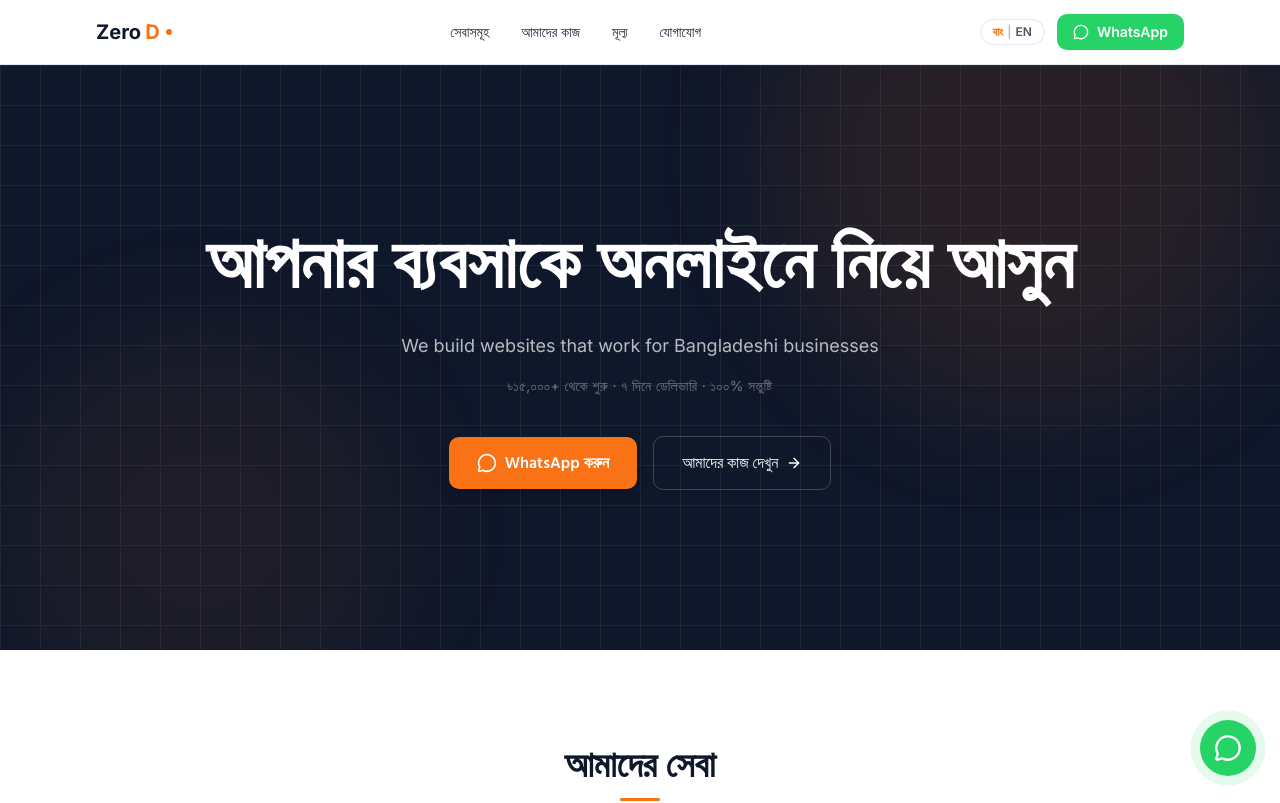
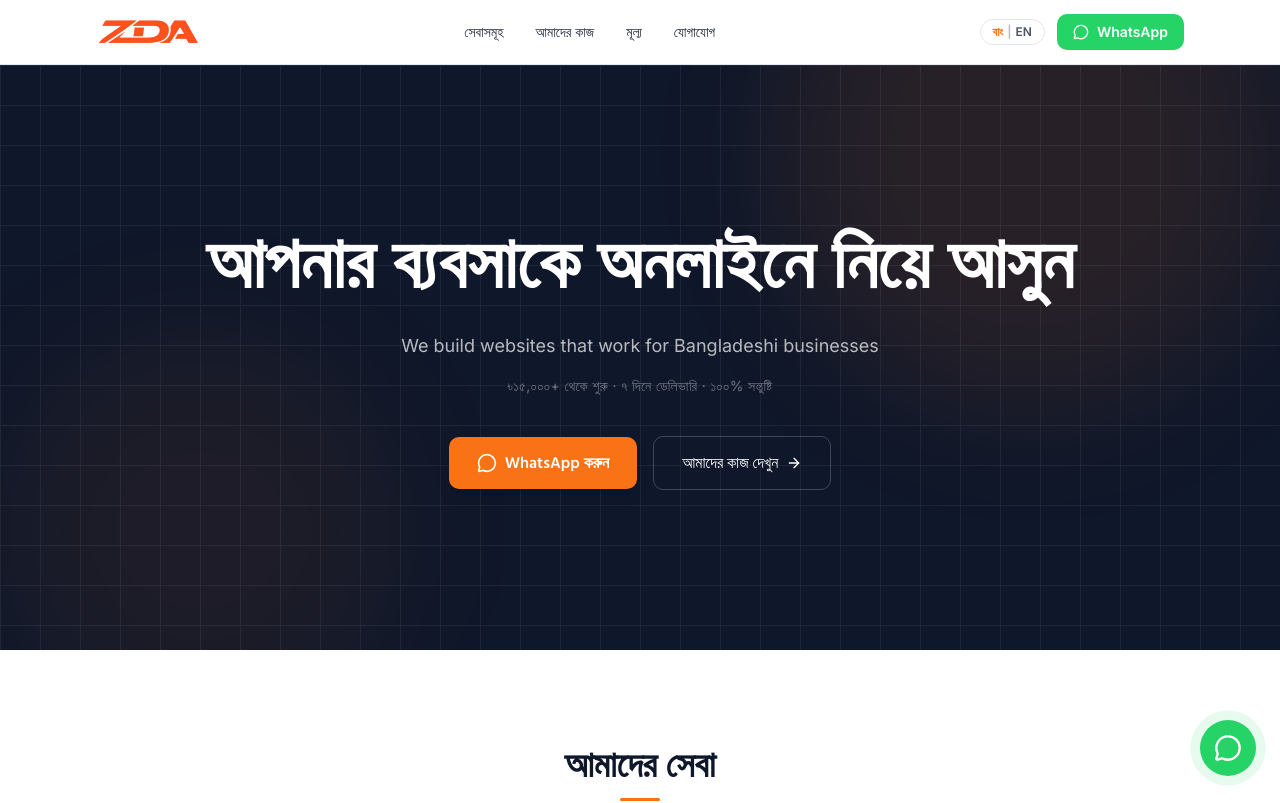
Before and after one commit to AFIF-ZILANI/zerod-agency, a Next.js app: page / in a window 1280 px wide. Shown: the top 803 px of the page. Built offline with nearby package versions, Linux system fonts and the light colour scheme.

Commit message:
feat: enhance Navbar component with logo image and code formatting improvements

```diff
--- a/components/navbar.tsx
+++ b/components/navbar.tsx
@@ -1,45 +1,50 @@
-"use client"
+"use client";
 
-import { useState, useEffect } from "react"
-import Link from "next/link"
-import { Menu, X, MessageCircle } from "lucide-react"
-import { wa }           from "@/lib/constants"
-import { useLanguage }  from "@/lib/i18n"
-import type { Language } from "@/lib/translations"
+import { useState, useEffect } from "react";
+import Link from "next/link";
+import { Menu, X, MessageCircle } from "lucide-react";
+import { wa } from "@/lib/constants";
+import { useLanguage } from "@/lib/i18n";
+import type { Language } from "@/lib/translations";
+import Image from "next/image";
 
 function LanguageToggle({ className = "" }: { className?: string }) {
-  const { t, language, setLanguage } = useLanguage()
-  const next: Language = language === "bn" ? "en" : "bn"
+  const { t, language, setLanguage } = useLanguage();
+  const next: Language = language === "bn" ? "en" : "bn";
   return (
     <button
       onClick={() => setLanguage(next)}
       aria-label={t("nav.toggle_label")}
       className={`flex items-center rounded-full border border-border px-3 py-1 text-xs font-semibold text-text-primary transition-colors hover:border-navy hover:text-navy ${className}`}
     >
-      <span className={language === "bn" ? "text-orange" : "text-text-muted"}>বাং</span>
+      <span className={language === "bn" ? "text-orange" : "text-text-muted"}>
+        বাং
+      </span>
       <span className="mx-1 text-text-muted/40">|</span>
-      <span className={language === "en" ? "text-orange" : "text-text-muted"}>EN</span>
+      <span className={language === "en" ? "text-orange" : "text-text-muted"}>
+        EN
+      </span>
     </button>
-  )
+  );
 }
 
 export function Navbar() {
-  const [open,     setOpen]     = useState(false)
-  const [scrolled, setScrolled] = useState(false)
-  const { t } = useLanguage()
+  const [open, setOpen] = useState(false);
+  const [scrolled, setScrolled] = useState(false);
+  const { t } = useLanguage();
 
   useEffect(() => {
-    const onScroll = () => setScrolled(window.scrollY > 10)
-    window.addEventListener("scroll", onScroll, { passive: true })
-    return () => window.removeEventListener("scroll", onScroll)
-  }, [])
+    const onScroll = () => setScrolled(window.scrollY > 10);
+    window.addEventListener("scroll", onScroll, { passive: true });
+    return () => window.removeEventListener("scroll", onScroll);
+  }, []);
 
   const NAV_LINKS = [
-    { key: "nav.services",  href: "/services"  },
+    { key: "nav.services", href: "/services" },
     { key: "nav.portfolio", href: "/portfolio" },
-    { key: "nav.pricing",   href: "/pricing"   },
-    { key: "nav.contact",   href: "/contact"   },
-  ]
+    { key: "nav.pricing", href: "/pricing" },
+    { key: "nav.contact", href: "/contact" },
+  ];
 
   return (
     <header
@@ -51,9 +56,19 @@ export function Navbar() {
     >
       <div className="mx-auto flex h-16 max-w-6xl items-center justify-between px-4 sm:px-6 lg:px-8">
         {/* Logo */}
-        <Link href="/" className="flex items-center gap-1 text-xl font-bold text-navy">
-          Zero<span className="text-orange">D</span>
-          <span className="ml-0.5 h-1.5 w-1.5 rounded-full bg-orange" />
+        <Link
+          href="/"
+          className="flex items-center gap-1 text-xl font-bold text-navy"
+        >
+          <div className="relative w-26 h-8">
+            <Image
+            src="/logo.png"
+            alt="ZeroD Agency Logo"
+            fill
+            objectFit="contain"
+            className="h-8 w-8 rounded-sm object-cover"
+          />
+          </div>
         </Link>
 
         {/* Desktop nav */}
@@ -124,5 +139,5 @@ export function Navbar() {
         </div>
       )}
     </header>
-  )
+  );
 }
```
